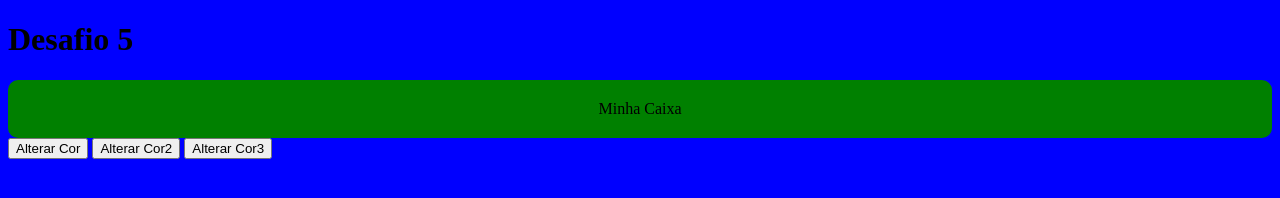
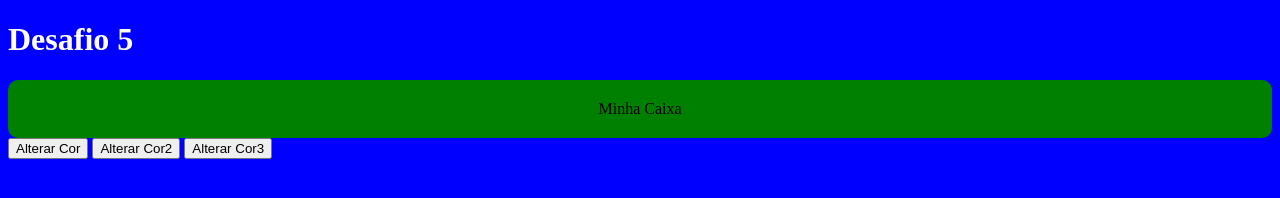
Before and after one commit to Gabriel-co3/Senac_ATV, a website: page 15_desafios0911/desafios1.html/desafio5.html in a window 1280 px wide. Both pictures are taken after a click on the button "Alterar Cor2". Drawn offline with Linux system fonts and the light colour scheme.

Commit message:
15_desafios0911/desafios1.html

```diff
--- a/15_desafios0911/desafios1.html/desafio5.html
+++ b/15_desafios0911/desafios1.html/desafio5.html
@@ -6,7 +6,7 @@
     <title>Desafio5</title>
 </head>
 <body id="body">
-    <h1>Desafio 5</h1>
+    <h1 id="titulo">Desafio 5</h1>
     <div id="caixa">Minha Caixa</div>
     <button id="alterar">Alterar Cor</button>
     <button id="alterar2">Alterar Cor2</button>
@@ -15,6 +15,7 @@
 
     <script>
         const caixa = document.querySelector('#caixa');
+        const titulo = document.querySelector('#titulo');
         const alterar = document.querySelector('#alterar');
         const alterar2 = document.querySelector('#alterar2');
         const alterar3 = document.querySelector('#alterar3');
@@ -27,7 +28,7 @@
             caixa.style.borderRadius = '10px';
             body.style.backgroundColor = 'white';
             caixa.style.textAlign = 'center';
-
+            titulo.style.color = 'black';
         });
         alterar2.addEventListener('click', function () {
             caixa.style.backgroundColor = 'green';
@@ -36,6 +37,7 @@
             caixa.style.borderRadius = '10px';
             body.style.backgroundColor = 'blue';
             caixa.style.textAlign = 'center';
+            titulo.style.color = 'white';
         });
         alterar3.addEventListener('click', function () {
             caixa.style.backgroundColor = 'red';
```
